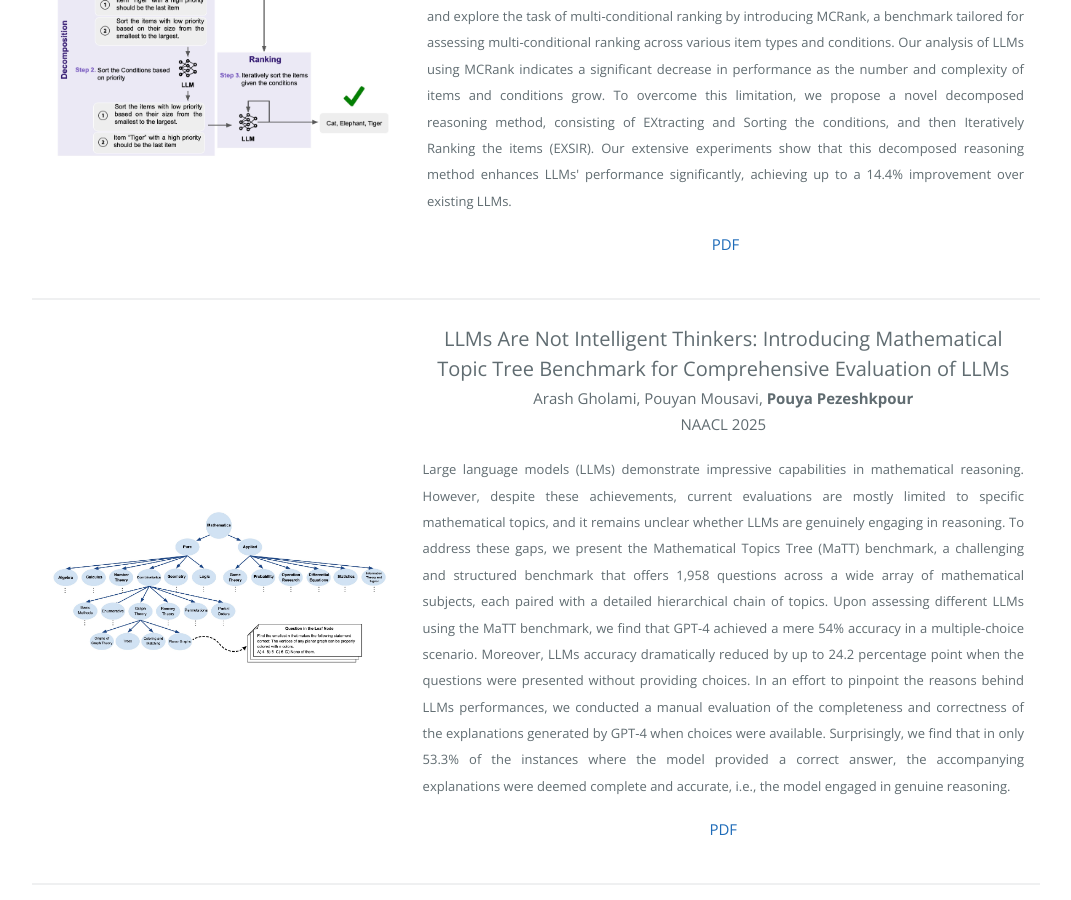
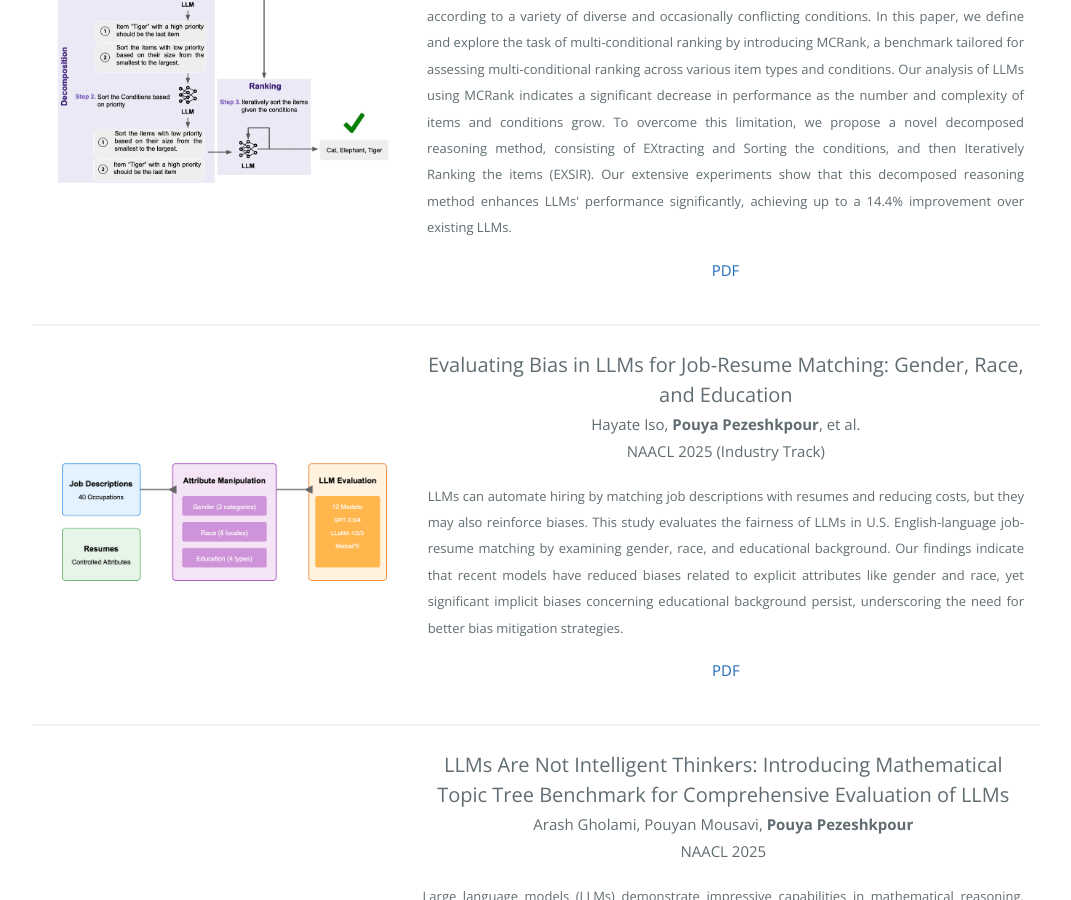
Before and after one commit to pouyapez/pouyapez.github.io, a Jekyll site: the page built from index.md, in a window 1280 px wide and 900 px high, scrolled down 2463 px. Shown: the whole window, without its empty margins (104-1175 px from the left). Built offline with Jekyll 4.4.1, drawn with Linux system fonts in a browser that asks for light colours; some of the changed text lies outside the part shown.

Commit message:
Update index.md

```diff
--- a/index.md
+++ b/index.md
@@ -43,6 +43,7 @@
 # Preprints
 * * *
 <ul>
+   <li><b>Pouya Pezeshkpour</b>, Estevam Hruschka, "<a href="https://arxiv.org/pdf/2504.00187">Insight-RAG: Enhancing LLMs with Insight-Driven Augmentation</a>".</li>
    <li><b>Pouya Pezeshkpour</b>, Estevam Hruschka, "<a href="https://arxiv.org/abs/2501.17840">Learning Beyond the Surface: How Far Can Continual Pre-Training with LoRA Enhance LLMs' Domain-Specific Insight Learning?</a>".</li>
   <li>Vishwas Mruthyunjaya, <b>Pouya Pezeshkpour</b>, et al, "<a href="https://arxiv.org/pdf/2308.13676">Rethinking Language Models as Symbolic Knowledge Graphs</a>".</li>
   <li><b>Pouya Pezeshkpour</b>, et al, "<a href="https://arxiv.org/pdf/2311.06383.pdf">Distilling Large Language Models using Skill-Occupation Graph Context for HR-Related Tasks</a>".</li>
@@ -98,6 +99,30 @@
    </table>
 </div>
 * * *
+<div class="menu-container noselect">
+   <table class="content-table">
+    <col width="500px" />
+    <col width="800px" />
+      <tr>
+        <td>
+          <img class="left-align image noselect" src="/images/fair.png" width="1000">
+        </td>
+        <td>
+          <p class="text cright-align text-large add-top-margin" style="width:100%;" align="center">
+              <font style="font-size:20px">Evaluating Bias in LLMs for Job-Resume Matching: Gender, Race, and Education</font><br>
+              <font style="font-size:15px">Hayate Iso, <b>Pouya Pezeshkpour</b>, et al.<br>
+              NAACL 2025 (Industry Track)</font><br>
+             </p><p align="justify"> <font style="font-size:13px">LLMs can automate hiring by matching job descriptions with resumes and reducing costs, but they may also reinforce biases. This study evaluates the fairness of LLMs in U.S. English-language job-resume matching by examining gender, race, and educational background. Our findings indicate that recent models have reduced biases related to explicit attributes like gender and race, yet significant implicit biases concerning educational background persist, underscoring the need for better bias mitigation strategies.
+ </font><br></p>
+                      <p align="center">
+             <font style="font-size:15px"><a href="https://arxiv.org/pdf/2503.19182">PDF</a></font>
+             </p>
+        </td>
+      </tr>
+   </table>
+</div>
+* * *
+
 <div class="menu-container noselect">
    <table class="content-table">
     <col width="500px" />
```
